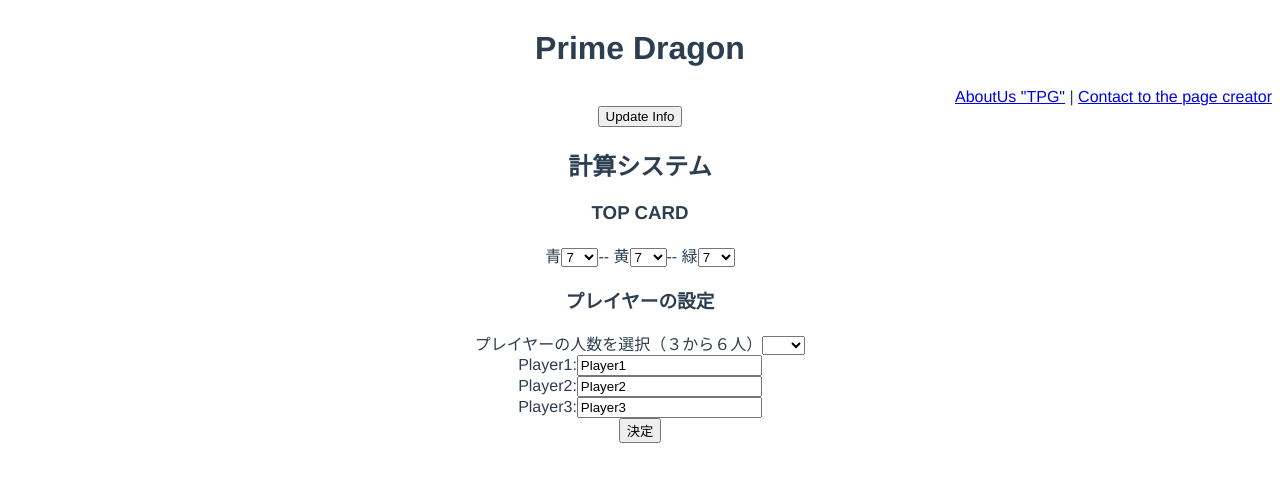
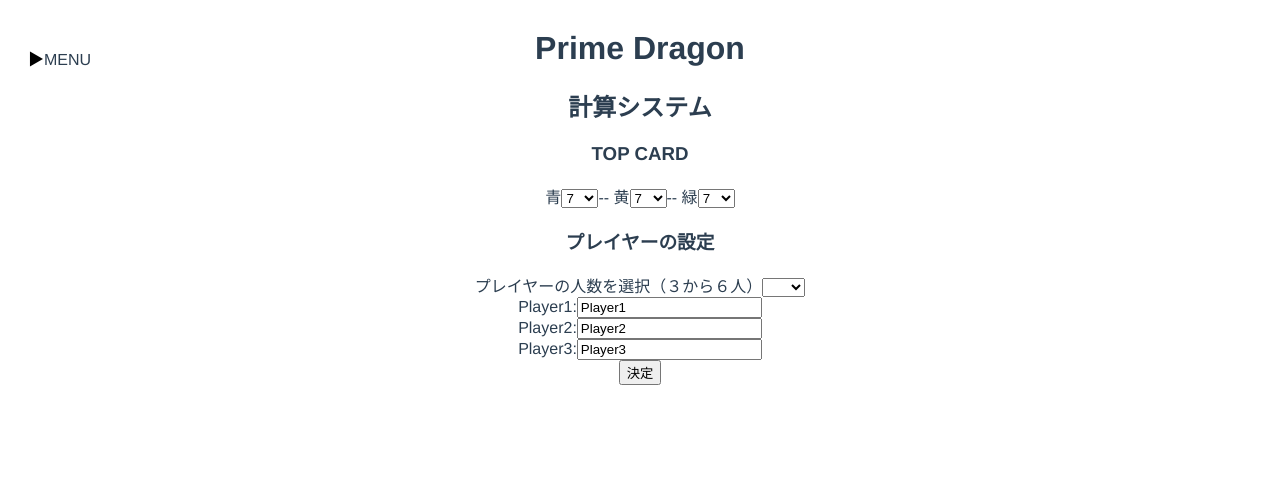
Before and after one commit to TPGCommunity/tpg_board_game, a Vue app: page / in a window 1280 px wide. Shown: the top 482 px of the page. Built offline with nearby package versions, Linux system fonts and the light colour scheme.

Commit message:
サイドバー追加

```diff
--- a/src/components/Home.vue
+++ b/src/components/Home.vue
@@ -1,12 +1,16 @@
 <script setup>
 import { ref } from "vue";
 import Calculater from './Calculater.vue';
+import SideBar from './SideBar.vue';
 import UpdateInfo from './Modals/UpdateInfo.vue';
 
-const showModal = ref(false);
+const showSideBar = ref(false);
+const openSideBar = () => {
+    showSideBar.value = true
+}
+
 const updateInfoModal = ref(false);
 const openModal = (modalName) => {
-    showModal.value = true
     if (modalName = 'update') {
         updateInfoModal.value = true
     }
@@ -15,17 +19,30 @@ const openModal = (modalName) => {
 
 <template>
     <div class="header">
+        <div @click="openSideBar" class="open-side-bar">
+            <p><span></span>MENU</p>
+        </div>
         <h1>Prime Dragon</h1>
-        <div class="info">
-            <a href="https://takiplazagardener.wixsite.com/official" target="_blank" rel="noopener noreferrer">
-                AboutUs "TPG"</a> |
-            <a href="https://mobile.twitter.com/ikura_hamu_pr" target="_blank" rel="noopener noreferrer">
-                Contact to the page creator</a>
-        </div>
-        <div>
-            <button @click="openModal('update')">Update Info</button>
-        </div>
     </div>
+
+    <SideBar v-if="showSideBar" @update="openModal('update')" @closeSideBar="showSideBar = false" />
     <Calculater />
-    <UpdateInfo @close="showModal=false; updateInfoModal=false" v-if="showModal && updateInfoModal" />
+    <UpdateInfo v-if="updateInfoModal" @closeModal="updateInfoModal = false" />
 </template>
+
+<style>
+.open-side-bar {
+    display: flex;
+    align-items: left;
+    justify-content: left;
+    position: fixed;
+    vertical-align: top;
+}
+
+.open-side-bar p span::before {
+    content: "\25B6";
+    color: black;
+    display: inline-block;
+    padding-left: 20px;
+}
+</style>
--- a/src/components/Modals/UpdateInfo.vue
+++ b/src/components/Modals/UpdateInfo.vue
@@ -1,8 +1,8 @@
 <template>
     <transition appear>
-        <div class="modal">
+        <div class="modal" @click.self="$emit('closeModal')">
             <div class="modal-window">
-                <butoon @click="$emit('close')" class="close" type="button"><span class="batsu"></span></butoon>
+                <butoon @click="$emit('closeModal')" class="close" type="button"><span class="batsu"></span></butoon>
                 <div class="modal-content">
                     <h2>UPDATE INFO</h2>
                     <div>
--- /dev/null
+++ b/src/components/SideBar.vue
@@ -0,0 +1,67 @@
+<script setup>
+</script>
+
+<template>
+    <transition>
+        <div class="sidebar" @click.self="$emit('closeSideBar')">
+            <div class="sidebar-wrapper">
+                <div class="contents">
+                    <p @click="$emit('closeSideBar')"><span></span>MENU</p>
+                    <p @click="">ルール(工事中)</p>
+                    <p @click="">途中結果(工事中)</p>
+                    <p @click="$emit('update')">アップデート情報</p>
+                    <p><a href="https://takiplazagardener.wixsite.com/official" target="_blank"
+                            rel="noopener noreferrer">AboutUs "TPG"（外部リンク）</a></p>
+                    <p><a href="https://mobile.twitter.com/ikura_hamu_pr" target="_blank" rel="noopener noreferrer">
+                            Contact to the page creator (Twitter)</a></p>
+                </div>
+            </div>
+        </div>
+    </transition>
+</template>
+
+<style>
+.sidebar {
+    display: flex;
+    align-items: left;
+    justify-content: left;
+    position: fixed;
+    z-index: 30;
+    top: 0;
+    left: 0;
+    width: 100%;
+    height: 100%;
+    background: rgba(0, 0, 0, 0.5);
+}
+
+.sidebar-wrapper {
+    align-items: left;
+    z-index: 30;
+    height: 100%;
+    width: 25%;
+    background-color: white;
+}
+
+.contents p {
+    text-align: left;
+    padding-left: 20px;
+    margin-bottom: 0;
+    border-bottom: solid 1px;
+}
+
+.contents {
+    padding-top: 30px;
+}
+
+.contents p span::before {
+    content: "\25B6";
+    color: black;
+    display: inline-block;
+    transform: rotate(90deg);
+}
+
+.contents p:hover {
+    color: gray;
+    background-color: lightgray;
+}
+</style>
```
